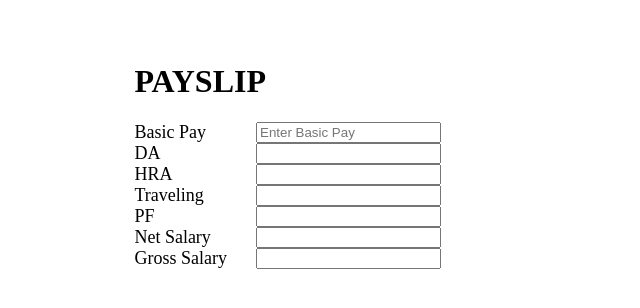
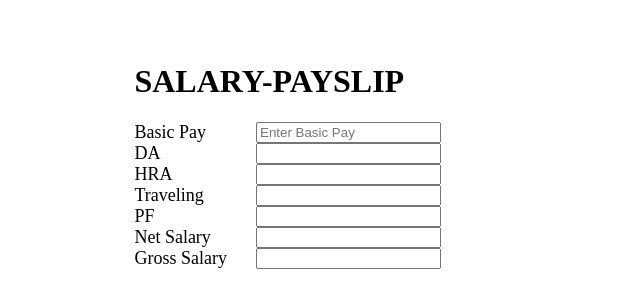
Before and after one commit to BanuDanabakiyam/Javascript-Programs, a plain HTML site: page Paylist/index.html in a window 1280 px wide. Shown: the whole page, without its empty margins (0-640 px from the left). Drawn offline with Linux system fonts and the light colour scheme.

Commit message:
PayslipSalary

```diff
--- a/Paylist/index.html
+++ b/Paylist/index.html
@@ -8,7 +8,7 @@
 </head>
 <body>
     <div class="container">
-        <h1>PAYSLIP</h1>
+        <h1>SALARY-PAYSLIP</h1>
     <div>
         <label class="labelInput">Basic Pay</label>
         <input type="text" class="input" value="" placeholder="Enter Basic Pay" id="basicSal" onkeyup="displaySalaryDetails()">
```
